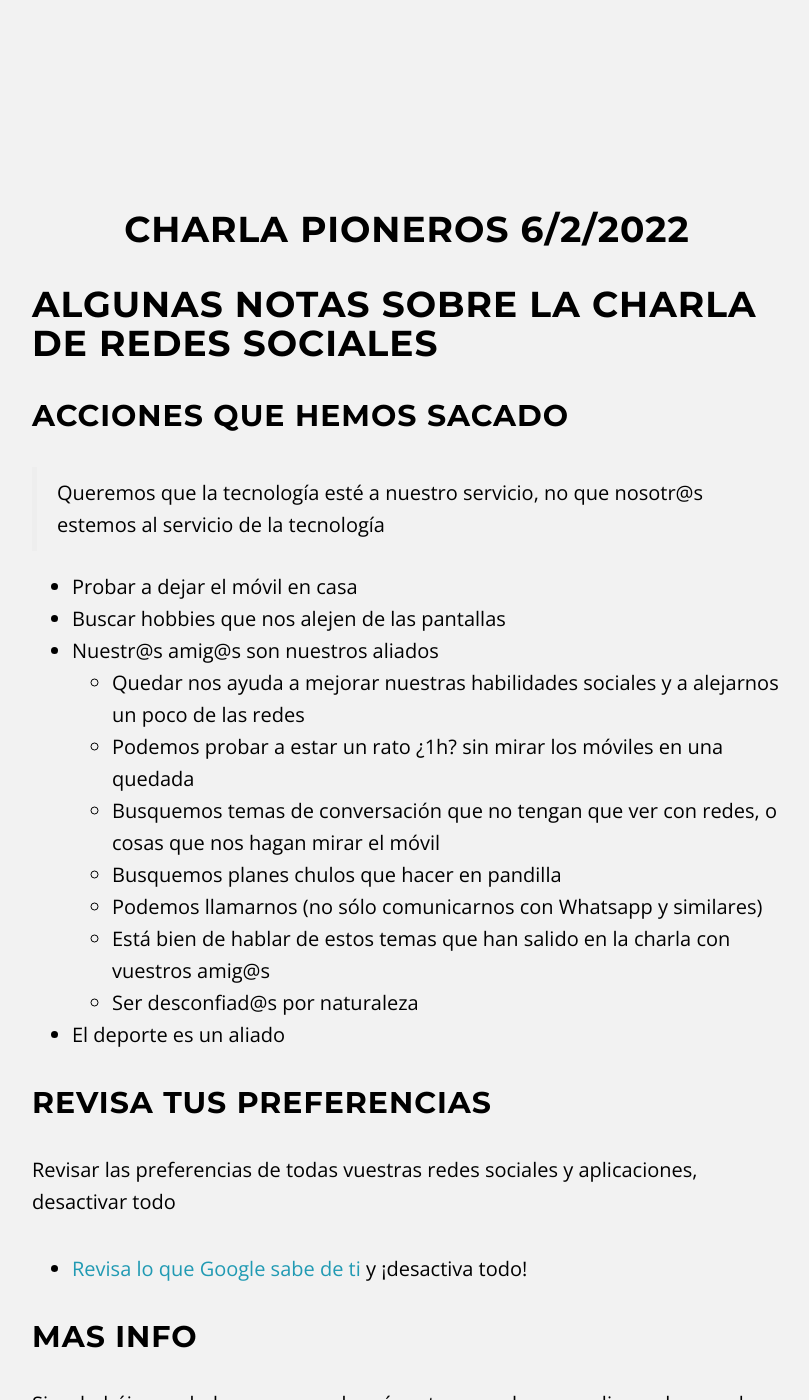
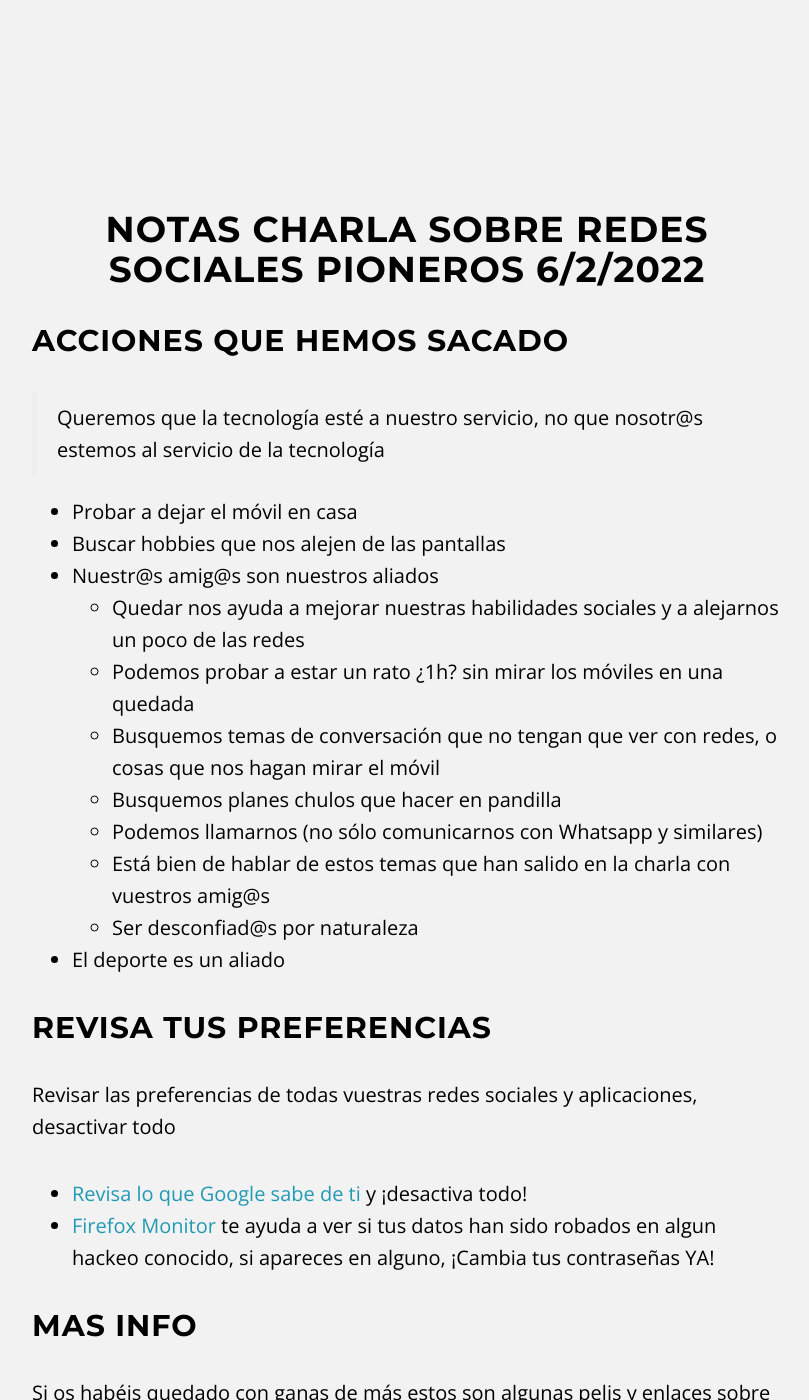
Before and after one commit to francho/francho.github.io, a Jekyll site: the page built from 488/20220206-pioneros.md, in a window 1280 px wide and 1400 px high. Shown: the whole window, without its empty margins (233-1042 px from the left). Built offline with Jekyll 4.4.1, drawn with Linux system fonts in a browser that asks for light colours.

Commit message:
Update 20220206-pioneros.md

```diff
--- a/488/20220206-pioneros.md
+++ b/488/20220206-pioneros.md
@@ -1,9 +1,7 @@
 ---
 layout: blank
-title: Charla Pioneros 6/2/2022
+title: Notas charla sobre redes sociales Pioneros 6/2/2022
 ---
-# Algunas notas sobre la charla de redes sociales
-
 ## Acciones que hemos sacado
 
 > Queremos que la tecnología esté a nuestro servicio, no que nosotr@s estemos al servicio de la tecnología
@@ -25,6 +23,7 @@ title: Charla Pioneros 6/2/2022
 Revisar las preferencias de todas vuestras redes sociales y aplicaciones, desactivar todo
 
 - [Revisa lo que Google sabe de ti](https://accounts.google.com/) y ¡desactiva todo!
+- [Firefox Monitor](https://monitor.firefox.com/) te ayuda a ver si tus datos han sido robados en algun hackeo conocido, si apareces en alguno, ¡Cambia tus contraseñas YA!
 
 ## Mas info
 
@@ -38,7 +37,6 @@ Si os habéis quedado con ganas de más estos son algunas pelis y enlaces sobre
 - [Center for humane technology](https://www.humanetech.com/)(en inglés), la web del movimiento fundado por gente muy importante del mundo tecnológico que quiere que las cosas cambien. Tiene muchos recursos para seguir trabajando en esto.
 - [Forest](https://www.forestapp.cc/), una app para controlar el uso del móvil mientras estudias
 - [Quality Time](https://www.qualitytimeapp.com/), una app para ver cuales son tus habitos sociales
--
 
 ## Usa aplicaciones alternativas
 
```
